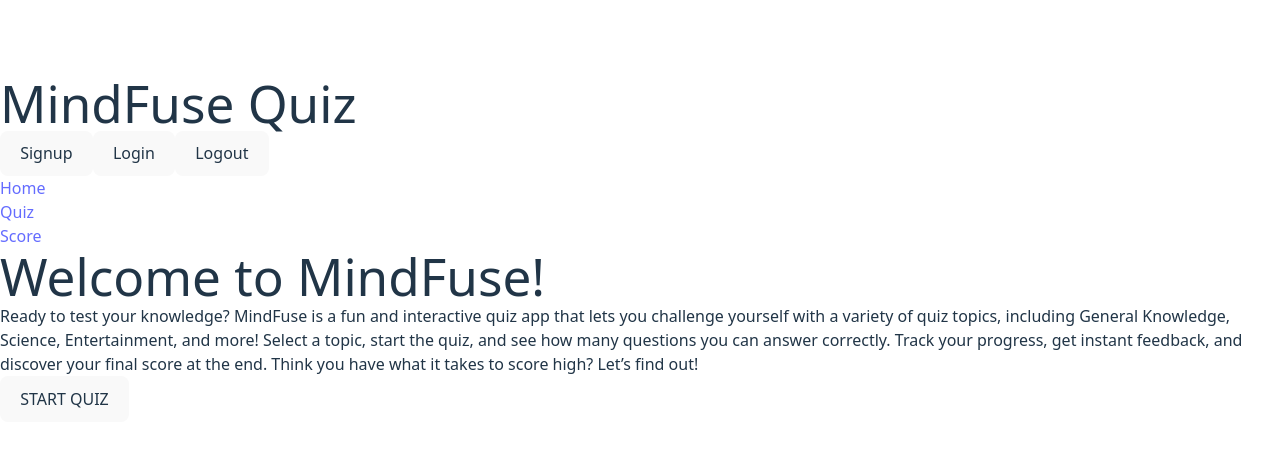
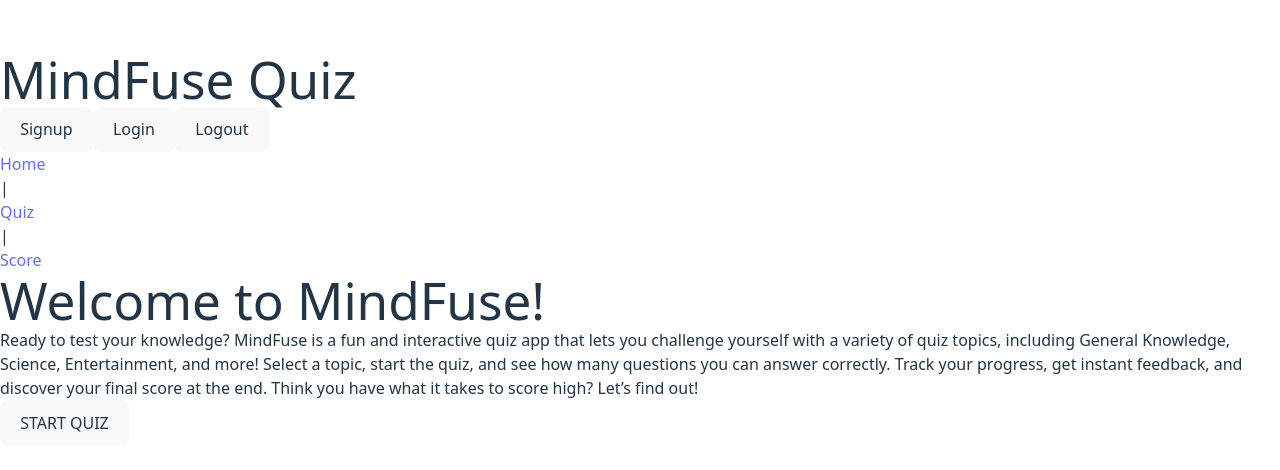
Before and after one commit to Alle4n/Allen-Najjuma-Capstone-Project, a React (Vite) app in the folder mindfuse-quiz-app/: page / in a window 1280 px wide. Shown: the part 152-622 px from the top of the page. Built offline with nearby package versions, Linux system fonts and the light colour scheme.

Commit message:
Editing the page navigation

```diff
--- a/mindfuse-quiz-app/src/App.jsx
+++ b/mindfuse-quiz-app/src/App.jsx
@@ -5,12 +5,14 @@ import HomePage from './components/HomePage';
 import QuizPage from './components/QuizPage';
 import Header from './components/Header';
 import ScorePage from './components/ScorePage';
+import NavBar from './components/Navigation';
 
 
 function App() {
   return (
     <Router>
       <Header />
+      <NavBar />
       <Routes>
         <Route path="/" element={<HomePage />} />
         <Route path="/quiz" element={<QuizPage />} />
--- a/mindfuse-quiz-app/src/components/Header.jsx
+++ b/mindfuse-quiz-app/src/components/Header.jsx
@@ -1,5 +1,4 @@
 import React from 'react';
-import { Link } from 'react-router-dom';
 
 function Header() {
   return (
--- a/mindfuse-quiz-app/src/components/HomePage.jsx
+++ b/mindfuse-quiz-app/src/components/HomePage.jsx
@@ -1,28 +1,13 @@
 import React from 'react';
-import { Link } from 'react-router-dom';
-
 const HomePage = () => {
   return (
     <div>
-      <nav>
-        <ul>
-          <li>
-            <Link to="/">Home</Link>
-          </li>
-          <li>
-            <Link to="/quiz">Quiz</Link>
-          </li>
-          <li>
-            <Link to="/score">Score</Link>
-          </li>
-        </ul>
-      </nav>
       <h1>Welcome to MindFuse!</h1>
       <p>Ready to test your knowledge? MindFuse is a fun and interactive quiz app that lets you challenge yourself with a variety of quiz topics, including General Knowledge, Science, Entertainment, and more!
         Select a topic, start the quiz, and see how many questions you can answer correctly. Track your progress, get instant feedback, and discover your final score at the end.
         Think you have what it takes to score high? Let’s find out!</p>
       <button>START QUIZ</button>
-          </div>
+    </div>
   );
 };
 
--- /dev/null
+++ b/mindfuse-quiz-app/src/components/Navigation.jsx
@@ -0,0 +1,23 @@
+import React from "react";
+import { Link } from "react-router-dom"
+
+const NavBar = () => {
+    return (
+        <nav>
+        <ul>
+          <li>
+            <Link to="/">Home</Link>
+          </li>
+          |
+          <li>
+            <Link to="/quiz">Quiz</Link>
+          </li>
+          |
+          <li>
+            <Link to="/score">Score</Link>
+          </li>
+        </ul>
+      </nav>
+    );
+}
+export default NavBar;
--- a/mindfuse-quiz-app/src/components/QuizPage.jsx
+++ b/mindfuse-quiz-app/src/components/QuizPage.jsx
@@ -86,7 +86,6 @@ const App = () => {
 
   return (
     <div>
-      <h1>Trivia App</h1>
       {!questions.length && !loading && !error && (
         <div>
           <h2>Select a Category:</h2>
--- a/mindfuse-quiz-app/src/components/ScorePage.jsx
+++ b/mindfuse-quiz-app/src/components/ScorePage.jsx
@@ -3,7 +3,7 @@ import React from 'react';
 
 const ScorePage = ({ correctAnswers, incorrectAnswers, total, onRestart, overallCorrectAnswers, totalQuizzes }) => {
   return (
-    <div className="score-page">
+      <div className="score-page">
       <h1>Quiz Completed!</h1>
       <p>Your score: {correctAnswers}/{total}</p>
       <p>Correct Answers: {correctAnswers}</p>
```
